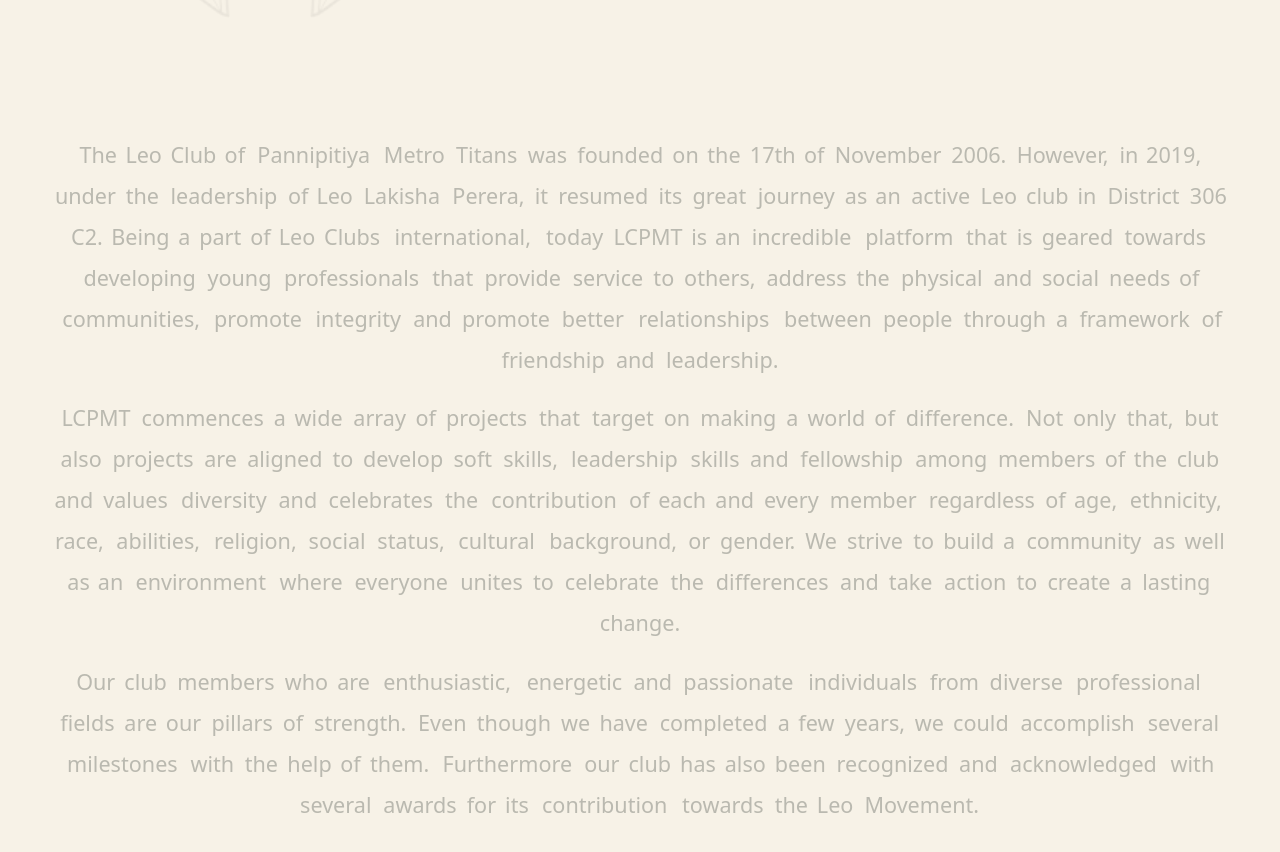
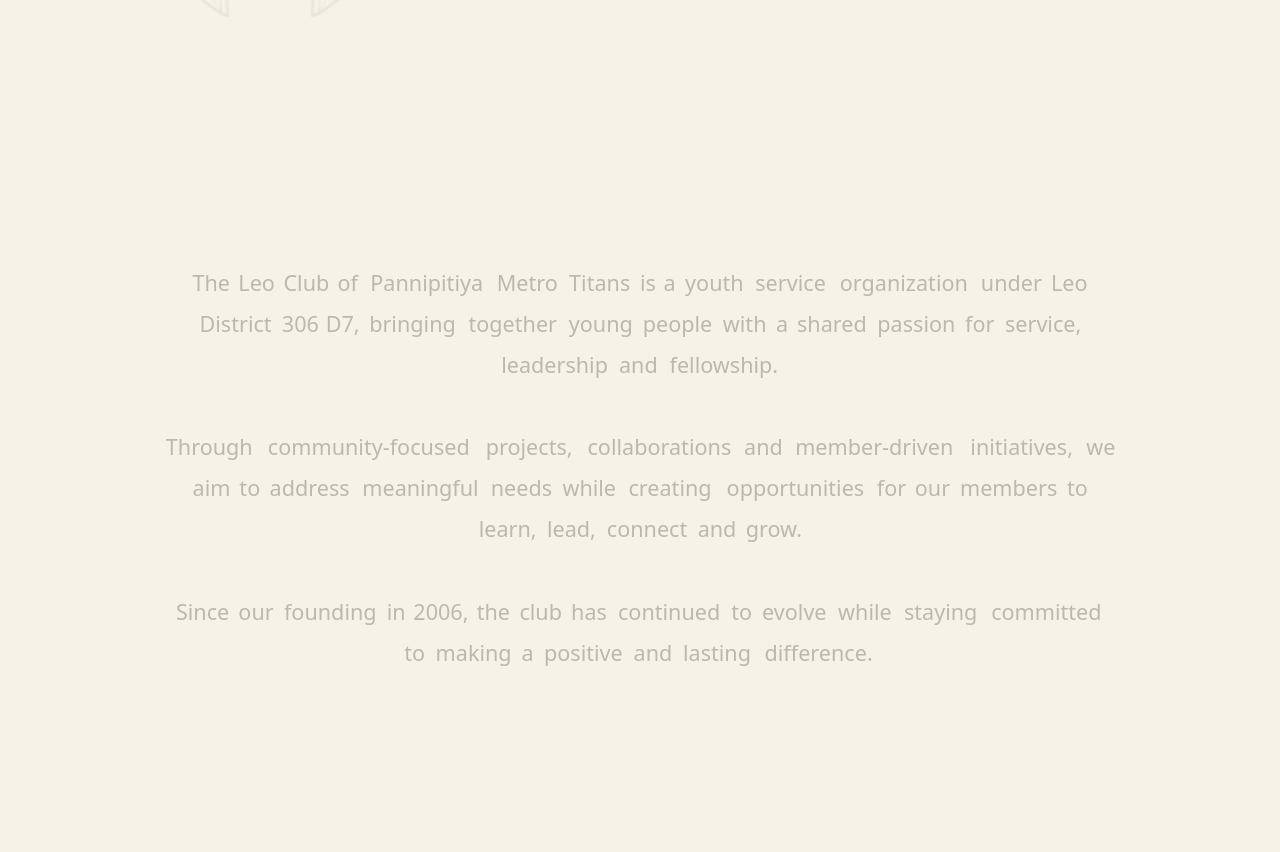
Before and after one commit to disath-liyanage/LCPMT-website, a Next.js app: page / in a window 1280 px wide. Shown: the part 760-1612 px from the top of the page. Built offline with nearby package versions, Linux system fonts and the light colour scheme; no server answers; the database is empty.

Commit message:
about temp

```diff
--- a/components/sections/About.tsx
+++ b/components/sections/About.tsx
@@ -4,9 +4,9 @@
 import styles from "./About.module.css";
 
 const PARAGRAPHS = [
-  "The Leo Club of Pannipitiya Metro Titans was founded on the 17th of November 2006. However, in 2019, under the leadership of Leo Lakisha Perera, it resumed its great journey as an active Leo club in District 306 C2. Being a part of Leo Clubs international, today LCPMT is an incredible platform that is geared towards developing young professionals that provide service to others, address the physical and social needs of communities, promote integrity and promote better relationships between people through a framework of friendship and leadership.",
-  "LCPMT commences a wide array of projects that target on making a world of difference. Not only that, but also projects are aligned to develop soft skills, leadership skills and fellowship among members of the club and values diversity and celebrates the contribution of each and every member regardless of age, ethnicity, race, abilities, religion, social status, cultural background, or gender. We strive to build a community as well as an environment where everyone unites to celebrate the differences and take action to create a lasting change.",
-  "Our club members who are enthusiastic, energetic and passionate individuals from diverse professional fields are our pillars of strength. Even though we have completed a few years, we could accomplish several milestones with the help of them. Furthermore our club has also been recognized and acknowledged with several awards for its contribution towards the Leo Movement."
+  "The Leo Club of Pannipitiya Metro Titans is a youth service organization under Leo District 306 D7, bringing together young people with a shared passion for service, leadership and fellowship.",
+  "Through community-focused projects, collaborations and member-driven initiatives, we aim to address meaningful needs while creating opportunities for our members to learn, lead, connect and grow.",
+  "Since our founding in 2006, the club has continued to evolve while staying committed to making a positive and lasting difference."
 ];
 
 const PARAGRAPH_WORDS = PARAGRAPHS.map(p => p.split(" "));
@@ -52,9 +52,20 @@
   return (
     <section id="about" className={styles.about} ref={wrapperRef}>
       <div className={styles.sticky}>
-        <div className={styles.textContainer}>
+        <div
+          className={styles.textContainer}
+          style={{
+            maxWidth: "1000px",
+            margin: "0 auto",
+            padding: "0 20px",
+            fontSize: "clamp(1.5rem, 4vw, 3rem)",
+            lineHeight: "1.3",
+            textAlign: "center",
+            fontWeight: "500"
+          }}
+        >
           {PARAGRAPH_WORDS.map((words, pIndex) => (
-            <p key={pIndex} className={styles.paragraph}>
+            <p key={pIndex} className={styles.paragraph} style={{ marginBottom: "1.5rem" }}>
               {words.map((word) => {
                 const currentIndex = globalWordIndex++;
                 const reveal = Math.min(Math.max(activeIndex - currentIndex, 0), 1);
@@ -66,7 +77,7 @@
                     style={{ opacity: 0.25 + reveal * 0.75 }}
                     data-word={word}
                   >
-                    {word}
+                    {word}{" "}
                   </span>
                 );
               })}
```
